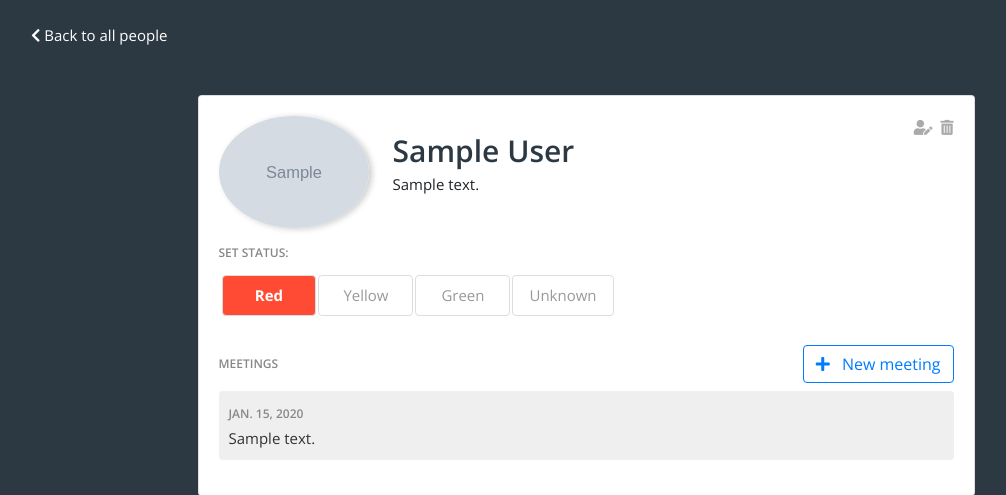
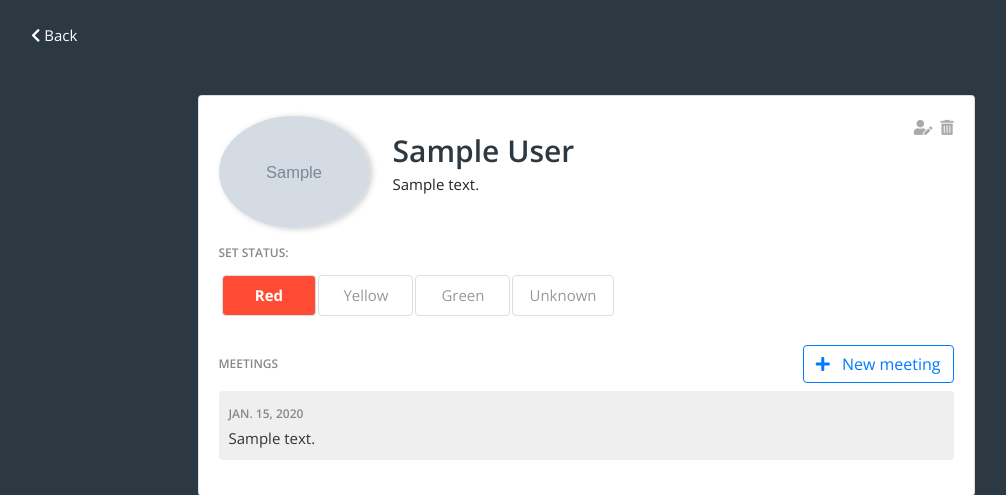
Before and after one commit to devbytyler/preside, a Django app: page /persons/1/ in a window 1280 px wide. Shown: the part 56-551 px from the top of the page, without its empty margins (54-1060 px from the left). Run offline with Django 3.2, Linux system fonts and the light colour scheme; a user stored in the database is signed in; tables that the repository leaves empty hold one stand-in row (values such as "Sample post"); grey boxes marked "Sample" are stand-in pictures; some libraries are stand-ins or nearby versions.

Commit message:
Better wording

```diff
--- a/app/templates/person.html
+++ b/app/templates/person.html
@@ -2,7 +2,7 @@
 
 {% block content %}
 
-<a class="white" href="{% url 'persons' %} "><i class="fa fa-chevron-left"></i> Back to all people</a>
+<a class="white" href="{% url 'persons' %} "><i class="fa fa-chevron-left"></i> Back</a>
 
 <div class="card person-detail-card mt-5">
     <div class="card-body">
```
